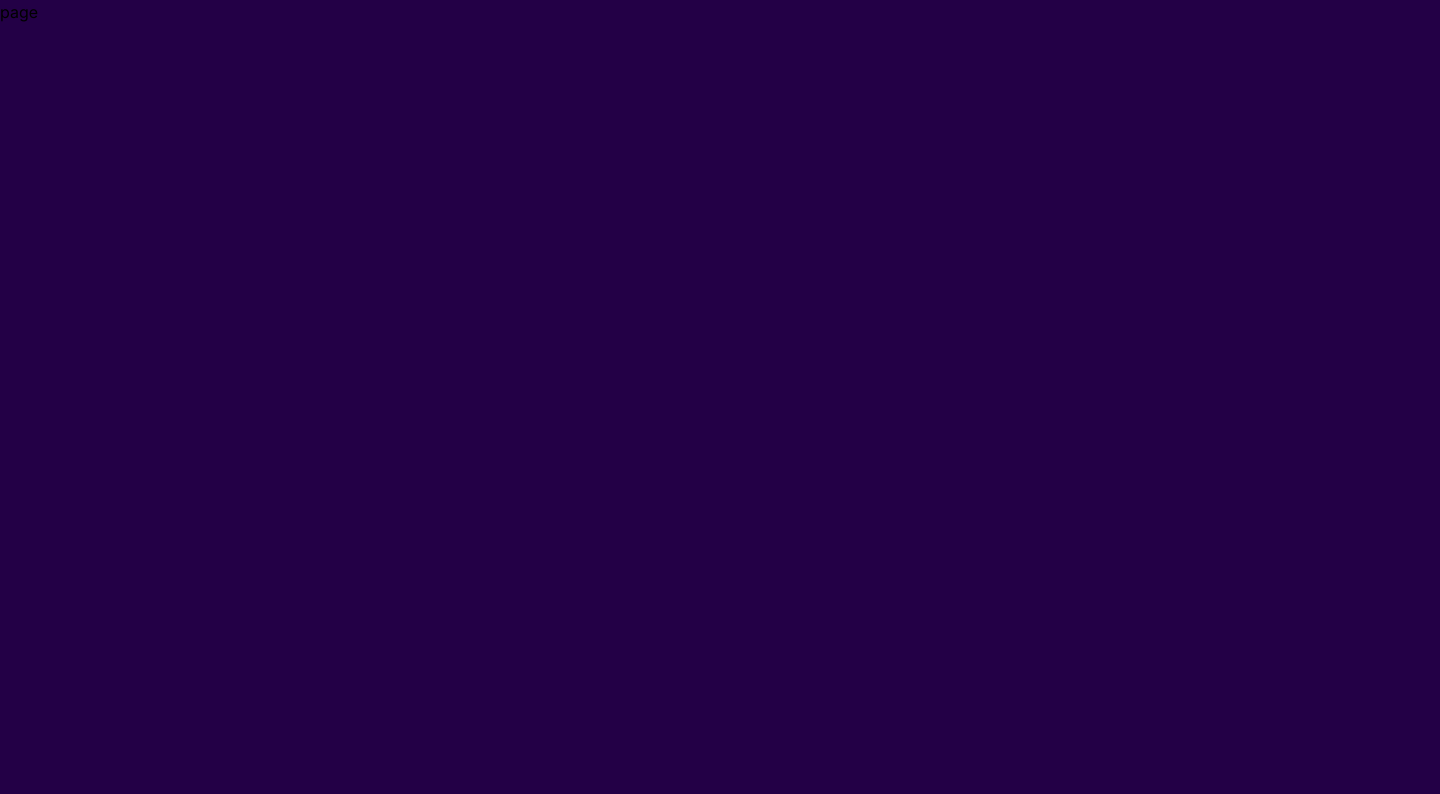
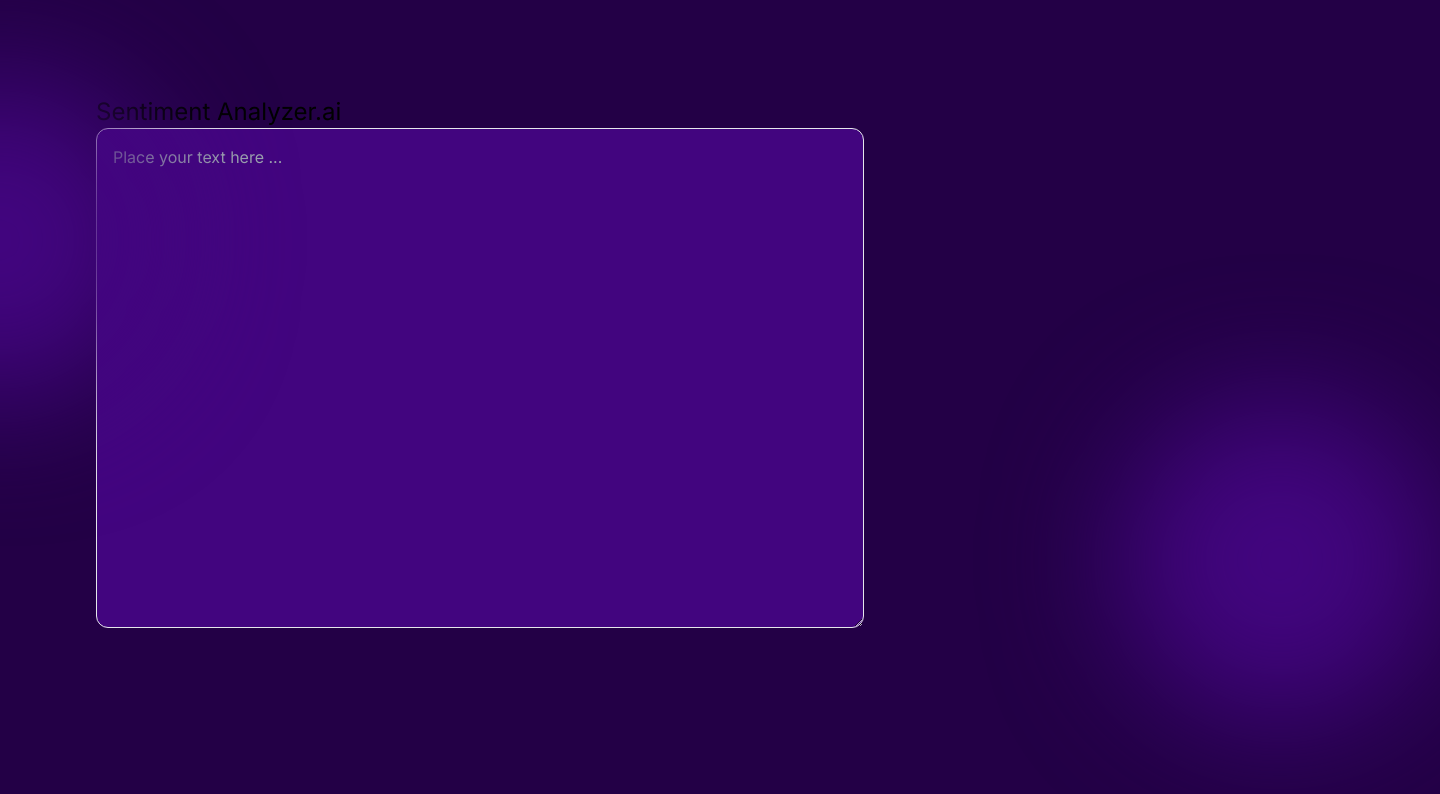
Before and after one commit to Samio735/sentiment-front-end, a Next.js app: page /predict in a window 1280 px wide. Shown: the top 794 px of the page, 1440 px wide, since content can reach past the window. Built offline with nearby package versions, Linux system fonts and the light colour scheme.

Commit message:
mehdi comes

```diff
--- a/app/predict/page.tsx
+++ b/app/predict/page.tsx
@@ -1,3 +1,13 @@
 export default function page() {
-  return <div>page</div>;
+  return (
+    <main className=" h-screen  p-24">
+      <div className="rounded-full absolute top-20 -left-40 w-80 h-80 bg-[#42057F] blur-3xl"></div>
+      <div className="rounded-full absolute bottom-20 -right-40 w-80 h-80 bg-[#42057F] blur-3xl"></div>
+      <h1 className="text-2xl">Sentiment Analyzer.ai</h1>
+      <textarea
+        className="w-full max-w-3xl text-white p-4 bg-[#42057F] border rounded-xl h-full max-h-[500px] "
+        placeholder="Place your text here ..."
+      ></textarea>
+    </main>
+  );
 }
```
